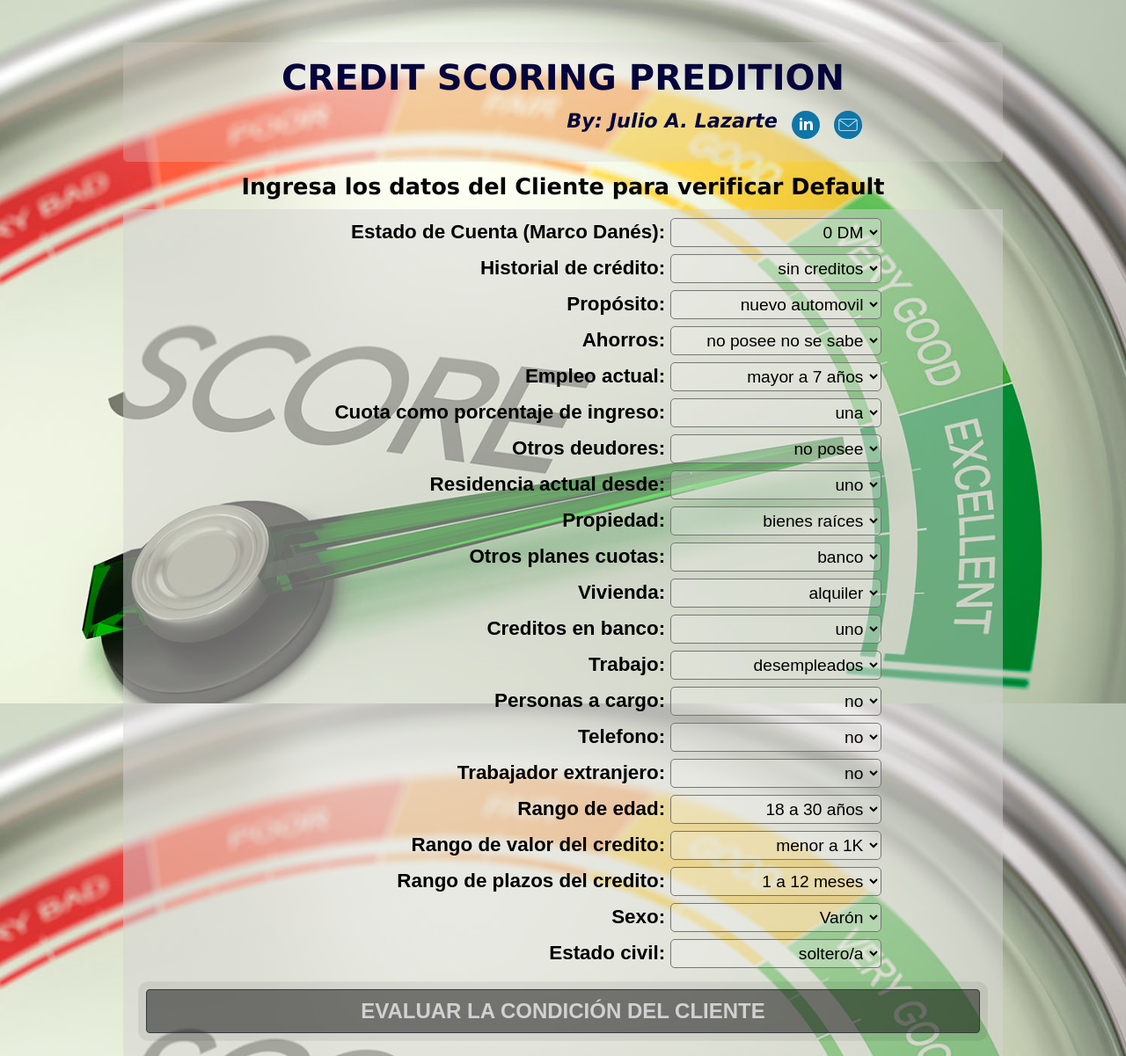
After one commit to JulioLaz/Credit_Scoring_Prediction_app, a Flask app: page / in a window 1280 px wide. The commit adds this page. Shown: the whole page at 88% size. Run offline with Flask 3, Linux system fonts and the light colour scheme; some libraries are stand-ins or nearby versions.

Commit message:
Add files via upload

```diff
--- a/static/css/style.css
+++ b/static/css/style.css
@@ -4,6 +4,7 @@ body {
     background-size: 100% 100%;
     background-repeat: no-repeat;
 }
+
 .container {
     max-width: 1000px;
 }
@@ -41,7 +42,11 @@ form {
     padding: 4px;
 }
 
-h1 {
+.h1 {
+    display: flex;
+    justify-content: space-around;
+    flex-direction: column;
+
     background-color: rgba(214, 211, 211, 0.5);
     font-family: Verdana, Geneva, Tahoma, sans-serif;
     margin: 1rem 0;
@@ -57,71 +62,67 @@ h1 {
 h2 {
     padding-bottom: .8rem;
     font-family: Verdana, Geneva, Tahoma, sans-serif;
+    font-size: 1.4rem;
+    font-style: italic;
+    text-align: center;
+    font-weight: 600;
+}
+
+h3 {
+    padding-bottom: .8rem;
+    font-family: Verdana, Geneva, Tahoma, sans-serif;
     font-size: 1.6rem;
     text-align: center;
-    font-weight: 700;
-    /* background-color: rgba(221, 203, 194, 0.661); */
+    font-weight: 600;
 }
+
+img {
+    width: 2rem;
+    margin-left: 1rem;
+}
+
 .canva {
     display: flex;
     flex-direction: column;
     align-items: center;
 }
 
-.grafica{
+.grafica {
     background-color: rgba(214, 210, 208, 0.5);
 
 }
-.btn-outline-dark{
-    /* background-color: rgba(152, 237, 131, 0.5) !important; */
+
+.btn-outline-dark {
     font-family: Arial, Helvetica, sans-serif;
-    width: 1000px;
     font-size: 1.5rem;
     font-weight: 600;
     color: rgb(210, 209, 209);
 }
-/* .btn-outline-success:hover{
-    background-color: forestgreen !important;
-    font-family: Arial, Helvetica, sans-serif;
+
+.btn_volver {
     width: 1000px;
-    font-size: 1.5rem;
-    font-weight: 600;
-    color: forestgreen;
-} */
-p{
+}
+
+p {
     font-family: Arial, Helvetica, sans-serif;
     background-color: rgba(214, 210, 208, 0.8);
     font-size: 2.5rem;
     font-weight: 700;
-    color:rgba(61, 61, 61, 0.779);
+    color: rgba(61, 61, 61, 0.779);
     text-align: center;
     padding: .5rem;
     margin: .5rem;
     width: 1000px;
 }
-span{
+
+span {
     font-size: 3rem;
     font-weight: 800;
 }
-.container{
+
+.container {
     padding: 0 !important;
 }
-
-/* .btn_title {
-    animation: pulse 1.5s infinite;
-}
-
-@keyframes pulse {
-    0% {
-        transform: scale(1);
-    }
-    50% {
-        transform: scale(1.1);
-    }
-    100% {
-        transform: scale(1);
-    }
-} */
 
 .btn_title {
     background-color: rgba(0, 0, 0, 0.5);
@@ -135,7 +136,44 @@ padding: 0 !important;
     0% {
         box-shadow: 0 0 0 0px rgba(0, 0, 0, 0.6);
     }
+
     100% {
         box-shadow: 0 0 0 10px rgba(0, 0, 0, 0);
     }
 }
+
+.autor {
+    display: flex;
+    flex-direction: row;
+    justify-content: end;
+    align-items: center;
+    padding-top: .5rem;
+    margin-right: 10rem;
+}
+
+.correo {
+    padding-bottom: .8rem;
+    font-family: Verdana, Geneva, Tahoma, sans-serif;
+    font-size: 1.6rem;
+    text-align: center;
+    font-weight: 500;
+    color: rgb(64, 141, 141);
+}
+
+.clickme {
+    animation: animation 1.5s infinite;
+}
+
+@keyframes animation {
+    0% {
+        color: darkgray
+    }
+
+    50% {
+        color: black;
+    }
+
+    100% {
+        color: darkgray
+    }
+}
--- /dev/null
+++ b/templates/index.html
@@ -0,0 +1,311 @@
+<!DOCTYPE html>
+<html lang="es">
+
+   <head>
+      <meta charset="UTF-8">
+      <meta name="viewport" content="width=device-width, initial-scale=1.0">
+      <link rel="stylesheet" href="https://maxcdn.bootstrapcdn.com/bootstrap/4.0.0/css/bootstrap.min.css">
+      <link rel="stylesheet" href="../static/css/reset.css" />
+      <link rel="stylesheet" href="../static/css/style.css" />
+      <link rel="stylesheet" href="sweetalert2.min.css">
+      <title>Formulario de Predicción</title>
+   </head>
+
+<body>
+
+   <div class="container mt-5">
+      <div class="h1">
+         <h1>CREDIT SCORING PREDITION</h1>
+         <div class="autor">
+            <h2>By: Julio A. Lazarte</h2>
+            <a href="https://www.linkedin.com/in/julio-lazarte-developer/", target="_blank">
+               <img src="../static/linkedin.svg" alt="linkedin">
+            </a>
+            <a href="javascript:void(0);" onclick="enviarCorreo()">
+               <img src="../static/email.svg" alt="">
+            </a>
+         </div>
+      </div>
+      <h3 class="clickme">Ingresa los datos del Cliente para verificar Default</h3>
+      <form method="post" action="{{ url_for('predecir') }}">
+         <div class="form-group">
+            <label for="Estado_cuenta">Estado de Cuenta (Marco Danés):</label>
+            <!-- <input type="text" class="form-control" id="Estado_cuenta" name="Estado_cuenta" required> -->
+            <select class="form-select" id="Estado_cuenta" name="Estado_cuenta" required>
+               <option value="1">0 DM</option>
+               <option value="2">menor a 200 DM</option>
+               <option value="3">mayor a 200 DM</option>
+               <option value="4">no checking account</option>
+            </select>
+         </div>
+         <div class="form-group">
+            <label for="Historial_credito">Historial de crédito:</label>
+            <!-- <input type="text" class="form-control" id="Historial_credito" name="Historial_credito" required> -->
+            <select class="form-select" id="Historial_credito" name="Historial_credito" required>
+               <option value="1">sin creditos</option>
+               <option value="2">creditos al día</option>
+               <option value="2">cuenta al día</option>
+               <option value="2">hubo deuda</option>
+               <option value="5">cuenta crítica</option>
+            </select>
+         </div>
+
+         <div class="form-group">
+            <label for="Proposito">Propósito:</label>
+            <!-- <input type="text" class="form-control" id="Proposito" name="Proposito" required> -->
+            <select class="form-select" id="Proposito" name="Proposito" required>
+               <option value="1">nuevo automovil</option>
+               <option value="2">usado automovil</option>
+               <option value="3">repación/otros</option>
+               <option value="4">radio/tv</option>
+               <option value="5">ampliación casa</option>
+               <option value="10">negocios</option>
+            </select>
+         </div>
+
+         <div class="form-group">
+            <label for="Ahorros">Ahorros:</label>
+            <!-- <input type="text" class="form-control" id="Ahorros" name="Ahorros" required> -->
+            <select class="form-select" id="Ahorros" name="Ahorros" required>
+               <option value="1">no posee no se sabe</option>
+               <option value="2">mayor a 1000 MD</option>
+               <option value="3">entre 500 y 1000 MD</option>
+               <option value="4">entre 100 y 500 MD</option>
+               <option value="5">menor a 100 MD</option>
+            </select>
+         </div>
+
+         <div class="form-group">
+            <label for="Empleo_actual">Empleo actual:</label>
+            <!-- <input type="text" class="form-control" id="Empleo_actual" name="Empleo_actual" required> -->
+            <select class="form-select" id="Empleo_actual" name="Empleo_actual" required>
+               <option value="1">mayor a 7 años</option>
+               <option value="2">entre 4 y 7 años</option>
+               <option value="3">entre 1 y 4 años</option>
+               <option value="4">menor a 1 año</option>
+               <option value="5">desempleado</option>
+            </select>
+         </div>
+
+         <div class="form-group">
+            <label for="Cuota_como_porcentaje_ingreso">Cuota como porcentaje de ingreso:</label>
+            <!-- <input type="text" class="form-control" id="Cuota_como_porcentaje_ingreso" name="Cuota_como_porcentaje_ingreso" required> -->
+            <select class="form-select" id="Cuota_como_porcentaje_ingreso" name="Cuota_como_porcentaje_ingreso"
+               required>
+               <option value="1">una</option>
+               <option value="2">dos</option>
+               <option value="3">tres</option>
+               <option value="4">cuatro</option>
+            </select>
+         </div>
+
+         <div class="form-group">
+            <label for="Otros_deudores">Otros deudores:</label>
+            <!-- <input type="text" class="form-control" id="Otros_deudores" name="Otros_deudores" required> -->
+            <select class="form-select" id="Otros_deudores" name="Otros_deudores" required>
+               <option value="1">no posee</option>
+               <option value="2">cosolicitante</option>
+               <option value="3">garante</option>
+            </select>
+         </div>
+
+         <div class="form-group">
+            <label for="Residencia_actual_desde">Residencia actual desde:</label>
+            <!-- <input type="text" class="form-control" id="Residencia_actual_desde" name="Residencia_actual_desde" required> -->
+            <select class="form-select" id="Residencia_actual_desde" name="Residencia_actual_desde" required>
+               <option value="1">uno</option>
+               <option value="2">dos</option>
+               <option value="3">tres</option>
+               <option value="4">cuatro</option>
+            </select>
+         </div>
+
+         <div class="form-group">
+            <label for="Propiedad">Propiedad:</label>
+            <!-- <input type="text" class="form-control" id="Propiedad" name="Propiedad" required> -->
+            <select class="form-select" id="Propiedad" name="Propiedad" required>
+               <option value="1">bienes raíces</option>
+               <option value="2">acuerdo/seg. vida</option>
+               <option value="3">automóvil u otro</option>
+               <option value="4">desconocido/no posee</option>
+            </select>
+         </div>
+
+         <div class="form-group">
+            <label for="Otros_planes_cuotas">Otros planes cuotas:</label>
+            <!-- <input type="text" class="form-control" id="Otros_planes_cuotas" name="Otros_planes_cuotas" required> -->
+            <select class="form-select" id="Otros_planes_cuotas" name="Otros_planes_cuotas" required>
+               <option value="1">banco</option>
+               <option value="2">Teindas</option>
+               <option value="3">ninguno</option>
+            </select>
+         </div>
+
+         <div class="form-group">
+            <label for="Vivienda">Vivienda:</label>
+            <!-- <input type="text" class="form-control" id="Vivienda" name="Vivienda" required> -->
+            <select class="form-select" id="Vivienda" name="Vivienda" required>
+               <option value="1">alquiler</option>
+               <option value="2">propia</option>
+               <option value="3">prestada</option>
+            </select>
+         </div>
+
+         <div class="form-group">
+            <label for="Creditos_en_banco">Creditos en banco:</label>
+            <!-- <input type="text" class="form-control" id="Creditos_en_banco" name="Creditos_en_banco" required> -->
+            <select class="form-select" id="Creditos_en_banco" name="Creditos_en_banco" required>
+               <option value="1">uno</option>
+               <option value="2">dos</option>
+               <option value="3">tres</option>
+            </select>
+         </div>
+
+         <div class="form-group">
+            <label for="Trabajo">Trabajo:</label>
+            <!-- <input type="text" class="form-control" id="Trabajo" name="Trabajo" required> -->
+            <select class="form-select" id="Trabajo" name="Trabajo" required>
+               <option value="1">desempleados</option>
+               <option value="2">no cualificado</option>
+               <option value="3">empleado calificado</option>
+               <option value="4">altamente cualificado</option>
+            </select>
+         </div>
+
+         <div class="form-group">
+            <label for="Personas_a_cargo">Personas a cargo:</label>
+            <!-- <input type="text" class="form-control" id="Personas_a_cargo" name="Personas_a_cargo" required> -->
+            <select class="form-select" id="Personas_a_cargo" name="Personas_a_cargo" required>
+               <option value="1">no</option>
+               <option value="2">si</option>
+            </select>
+         </div>
+
+         <div class="form-group">
+            <label for="Telefono">Telefono:</label>
+            <!-- <input type="text" class="form-control" id="Telefono" name="Telefono" required> -->
+            <select class="form-select" id="Telefono" name="Telefono" required>
+               <option value="0">no</option>
+               <option value="1">si</option>
+            </select>
+         </div>
+
+         <div class="form-group">
+            <label for="Trabajador_extranjero">Trabajador extranjero:</label>
+            <!-- <input type="text" class="form-control" id="Trabajador_extranjero" name="Trabajador_extranjero" required> -->
+            <select class="form-select" id="Trabajador_extranjero" name="Trabajador_extranjero" required>
+               <option value="0">no</option>
+               <option value="1">si</option>
+            </select>
+         </div>
+
+         <div class="form-group">
+            <label for="Rango_edad">Rango de edad:</label>
+            <!-- <input type="text" class="form-control" id="Rango_edad" name="Rango_edad" required> -->
+            <select class="form-select" id="Rango_edad" name="Rango_edad" required>
+               <option value="1">18 a 30 años</option>
+               <option value="2">30 a 40 años</option>
+               <option value="3">40 a 50 años</option>
+               <option value="4">50 a 60 años</option>
+               <option value="5">más de 60 años</option>
+            </select>
+         </div>
+
+         <div class="form-group">
+            <label for="Rango_valor_credito">Rango de valor del credito:</label>
+            <!-- <input type="text" class="form-control" id="Rango_valor_credito" name="Rango_valor_credito" required> -->
+            <select class="form-select" id="Rango_valor_credito" name="Rango_valor_credito" required>
+               <option value="1">menor a 1K</option>
+               <option value="2">entre 1K y 2K</option>
+               <option value="3">entre 2K y 3K</option>
+               <option value="4">entre 3K y 4K</option>
+               <option value="5">entre 4K y 5K</option>
+               <option value="6">entre 5K y 6K</option>
+               <option value="7">entre 6K y 7K</option>
+               <option value="8">entre 7K y 8K</option>
+               <option value="9">entre 8K y 9K</option>
+               <option value="9">entre 9K y 10K</option>
+               <option value="9">entre 10K y 11K</option>
+               <option value="12">entre 11K y 12K</option>
+               <option value="13">entre 12K y 13K</option>
+               <option value="14">entre 13K y 14K</option>
+               <option value="15">entre 14K y 15K</option>
+               <option value="14">entre 15K y 16K</option>
+               <option value="14">entre 16K y 17K</option>
+               <option value="14">entre 17K y 18K</option>
+               <option value="14">entre 18K y 19K</option>
+            </select>
+         </div>
+
+         <div class="form-group">
+            <label for="Rango_plazos_credito">Rango de plazos del credito:</label>
+            <!-- <input type="text" class="form-control" id="Rango_plazos_credito" name="Rango_plazos_credito" required> -->
+            <select class="form-select" id="Rango_plazos_credito" name="Rango_plazos_credito" required>
+               <option value="1">1 a 12 meses</option>
+               <option value="2">12 a 24 meses</option>
+               <option value="3">24 a 36 meses</option>
+               <option value="4">36 a 48 meses</option>
+               <option value="5">48 a 60 meses</option>
+               <option value="6">60 a 72 meses</option>
+            </select>
+         </div>
+
+         <div class="form-group">
+            <label for="Sexo">Sexo:</label>
+            <!-- <input type="text" class="form-control" id="Sexo" name="Sexo" required> -->
+            <select class="form-select" id="Sexo" name="Sexo" required>
+               <option value="0">Varón</option>
+               <option value="1">Mujer</option>
+            </select>
+         </div>
+
+         <div class="form-group">
+            <label for="Estado_civil">Estado civil:</label>
+            <!-- <input type="text" class="form-control" id="Estado_civil" name="Estado_civil" required> -->
+            <select class="form-select" id="Estado_civil" name="Estado_civil" required>
+               <option value="0">soltero/a</option>
+               <option value="1">casado/a</option>
+            </select>
+         </div>
+         <button type="submit" class="btn btn-outline-dark btn_title">EVALUAR LA CONDICIÓN DEL CLIENTE</button>
+      </form>
+   </div>
+
+<script src="https://cdn.jsdelivr.net/npm/sweetalert2@11"></script>
+
+<script type="text/javascript">
+   function enviarCorreo() {
+      var correo = 'julioalbertolazarte@gmail.com';
+
+      const swalWithButton = Swal.mixin({
+         customClass: {
+            confirmButton: 'btn btn-outline-dark',
+         },
+         buttonsStyling: false,
+      });
+
+      // Mostrar un alert con el correo y un botón de copiar
+      swalWithButton.fire({
+         title: 'Dirección de correo',
+         html: `<div class='correo'>${correo}</div>`,
+         confirmButtonText: 'Copiar',
+         preConfirm: () => {
+            // Copiar al portapapeles:
+            const el = document.createElement('textarea');
+            el.value = correo;
+            document.body.appendChild(el);
+            el.select();
+            document.execCommand('copy');
+            document.body.removeChild(el);
+         }
+      });
+
+      setTimeout(() => {
+         Swal.close();
+      }, 1800);
+   }
+</script>
+
+</body>
+
+</html>
```
Also changed, not shown: templates/resultado.html (added, +46 -0 lines), static/email.svg (added), static/linkedin.svg (added). Lines whose indentation alone changed are shown as unchanged.
